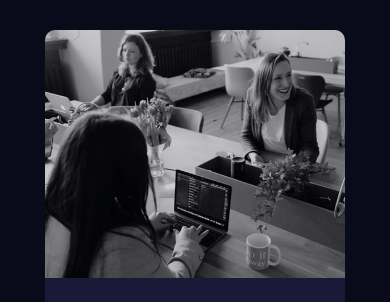
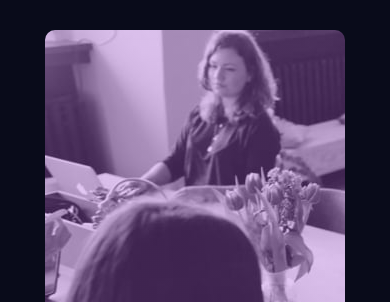
Before and after one commit to akaradexo/stats-preview-card-component-main, a plain HTML site: page index.html in a window 390 px wide. Shown: the top 302 px of the page. Drawn offline with Linux system fonts and the light colour scheme.

Commit message:
img repair

```diff
--- a/index.html
+++ b/index.html
@@ -39,10 +39,9 @@
           </div>
         </div>
       </div>
-      <img  src="./images/image-header-desktop.jpg" alt="">
+      <div class="img"></div>
+
     </div>
-
-
   </div>
 
 
--- a/styles/style.css
+++ b/styles/style.css
@@ -49,12 +49,10 @@ p{
     height: 25rem;
     border-radius: 10px 0px 0px 10px;
 }
-img{
-    z-index: -1;
+.img{
+    background:linear-gradient(313deg, rgba(170,92,219,0.3469537473192402) 100%, rgba(170,92,219,0.3049369405965511) 100%),url("../images/image-header-desktop.jpg");
     background-color: var(--clr-Dark-desaturated-blue);
     width: 50%;
-    opacity:0.8;
-    backgorund-color:var(--clr-Dark-desaturated-blue);
     height: 25rem;
     border-radius: 0px 10px 10px 0px;
 }
@@ -78,9 +76,10 @@ img{
        margin: 2rem;
        padding: 0;
     }
-    img{
+    .img{
+        background:linear-gradient(313deg, rgba(170,92,219,0.3469537473192402) 100%, rgba(170,92,219,0.3049369405965511) 100%),url("../images/image-header-mobile.jpg");
         width: 20rem;
-        height: auto;
+        height: 20rem;
         border-radius:10px 10px 0px 0px;
     }
     .content{
```
